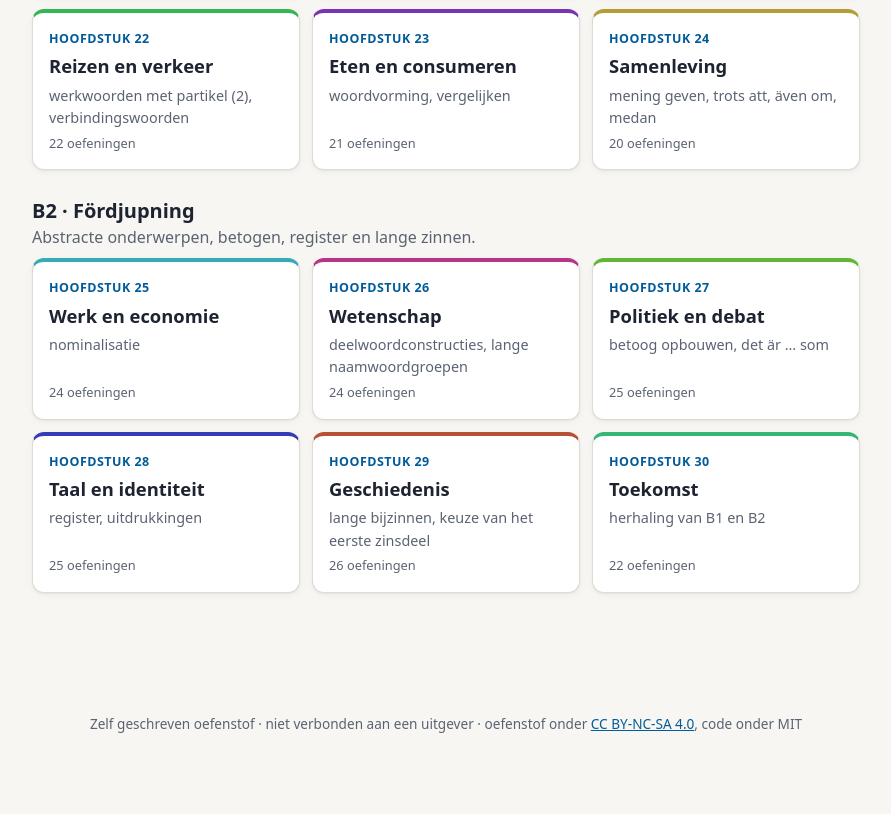
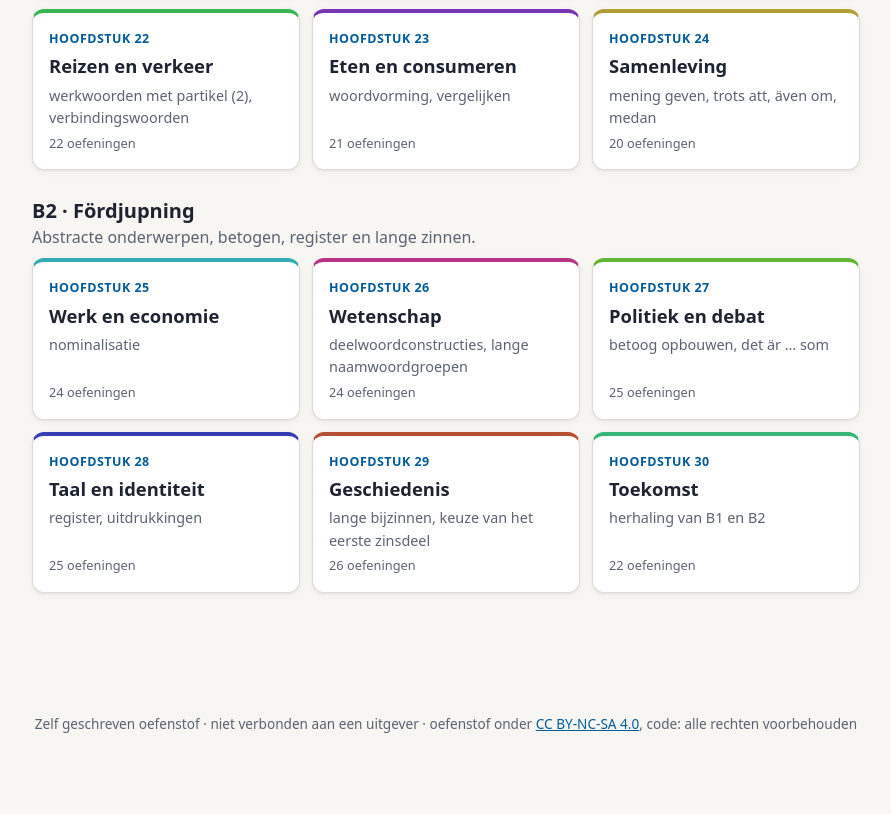
Before and after one commit to bvweerd/svenska_ovningar_b, a website built with Vite: page index.html in a window 1280 px wide. Shown: the part 1320-2134 px from the top of the page, without its empty margins (194-1085 px from the left). Built offline with nearby package versions, Linux system fonts and the light colour scheme; no server answers.

Commit message:
Make the code all rights reserved (#10)
The code may be read but not used, copied, changed or shared without written
permission, also not for non-commercial purposes. The exercise content keeps
CC BY-NC-SA 4.0. README, content/LICENSE.md and the footer say so.

Co-Authored-By: Claude Opus 5.5 <noreply@anthropic.com>
Claude-Session: https://claude.ai/code/session_01W6MpP8hhpFtdgXoHB4MAwt

```diff
--- a/index.html
+++ b/index.html
@@ -16,7 +16,7 @@
       </nav>
     </header>
     <main id="app" tabindex="-1"></main>
-    <footer class="footer">Zelf geschreven oefenstof · niet verbonden aan een uitgever · oefenstof onder <a href="https://creativecommons.org/licenses/by-nc-sa/4.0/deed.nl">CC BY-NC-SA 4.0</a>, code onder MIT</footer>
+    <footer class="footer">Zelf geschreven oefenstof · niet verbonden aan een uitgever · oefenstof onder <a href="https://creativecommons.org/licenses/by-nc-sa/4.0/deed.nl">CC BY-NC-SA 4.0</a>, code: alle rechten voorbehouden</footer>
     <script type="module" src="/src/main.js"></script>
   </body>
 </html>
```
Also changed, not shown: README.md, content/LICENSE.md, 1 other file.
